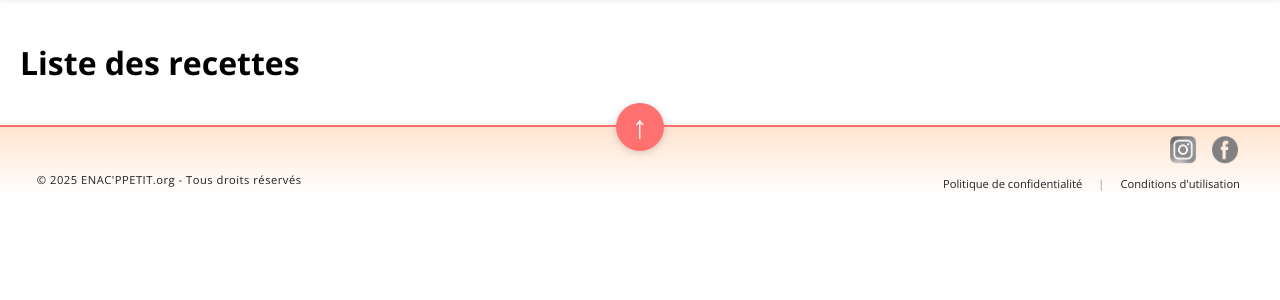
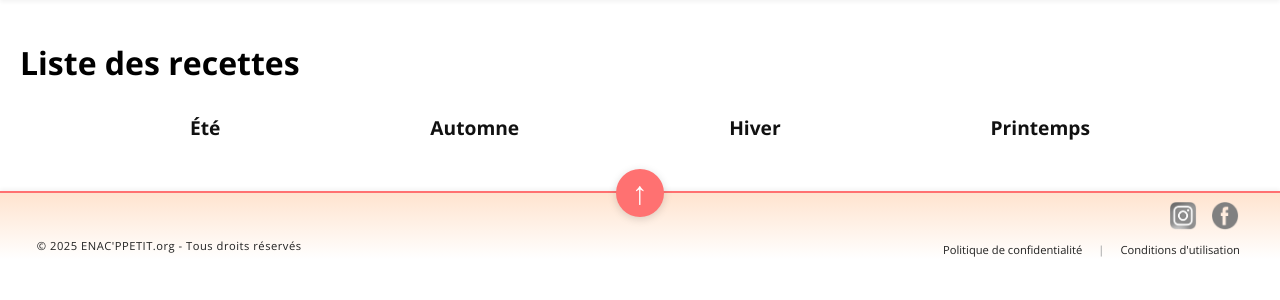
Before and after one commit to justinetsd/PROJET, a Flask app: page /recettes in a window 1280 px wide. Shown: the part 76-376 px from the top of the page. Run offline with Flask 3, Linux system fonts and the light colour scheme; data that the repository does not hold is empty.

Commit message:
ajout des pages ete,printemps,hiver,automne

```diff
--- a/app.py
+++ b/app.py
@@ -98,7 +98,21 @@ def login():
 
     return render_template("login.html")
 
+@app.route('/ete')
+def ete():
+    return render_template('été.html')
 
+@app.route('/automne')
+def automne():
+    return render_template('automne.html')
+
+@app.route('/hiver')
+def hiver():
+    return render_template('hiver.html')
+
+@app.route('/printemps')
+def printemps():
+    return render_template('printemps.html')
 
 @app.route('/apropos')
 def apropos():
--- a/static/style.css
+++ b/static/style.css
@@ -163,3 +163,17 @@ html {
     color: #bbb;
     font-weight: bold;
 }
+
+.saisons-links {
+    display: flex;
+    justify-content: space-between;
+    width: 100%;
+    max-width: 900px;
+    margin: 30px auto;
+}
+.saisons-links a {
+    font-weight: bold;
+    color: #111;
+    text-decoration: none;
+    font-size: 1.2em;
+}
--- a/templates/recettes.html
+++ b/templates/recettes.html
@@ -1,13 +1,11 @@
 {% extends "base.html" %}
 {% block content %}
     <h1>Liste des recettes</h1>
-    <ul>
-        {% for recipe in recipes %}
-            <li>
-                <a href="{{ url_for('recette', recipe_id=recipe.id) }}">
-                    {{ recipe.nom }}
-                </a>
-            </li>
-        {% endfor %}
-    </ul>
+    <div class="saisons-links">
+        <a href="{{ url_for('ete') }}">Été</a>
+        <a href="{{ url_for('automne') }}">Automne</a>
+        <a href="{{ url_for('hiver') }}">Hiver</a>
+        <a href="{{ url_for('printemps') }}">Printemps</a>
+    </div>
+    <!-- ...le reste de ta page recettes... -->
 {% endblock %}
```
